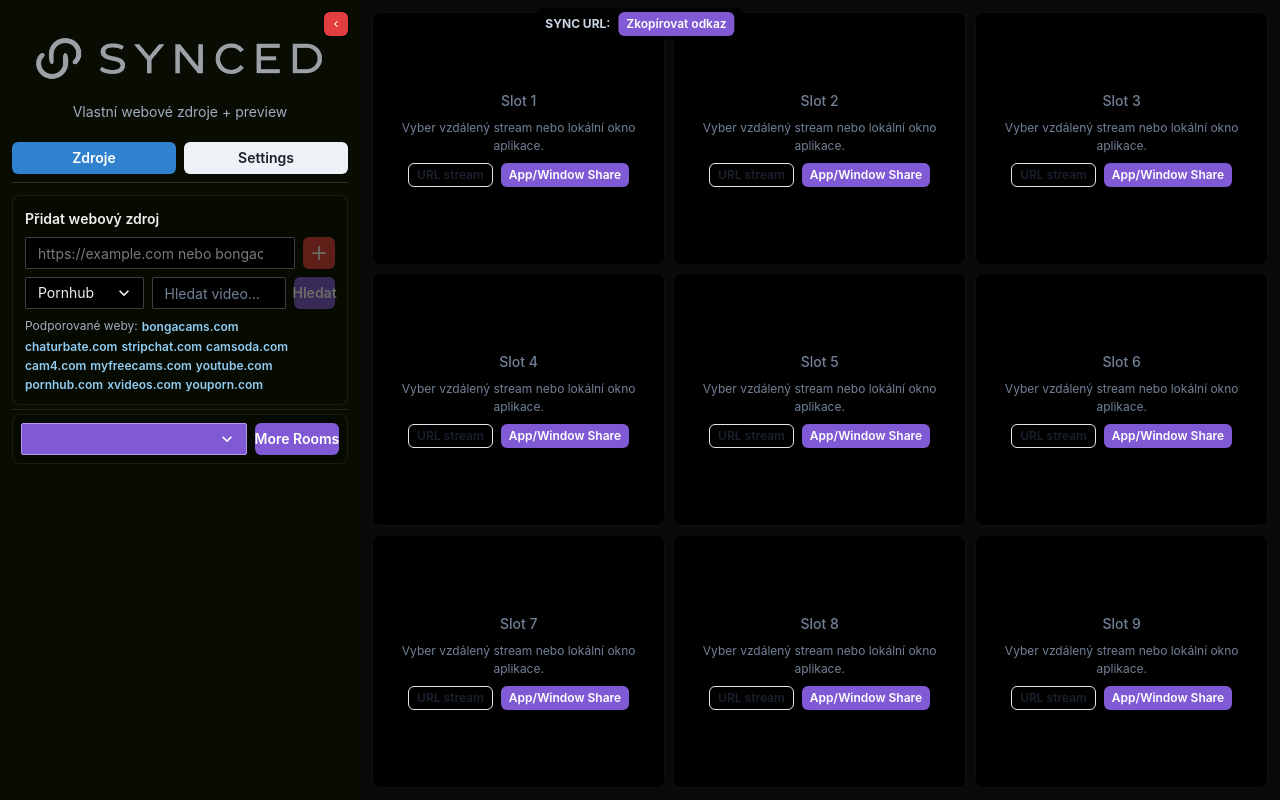
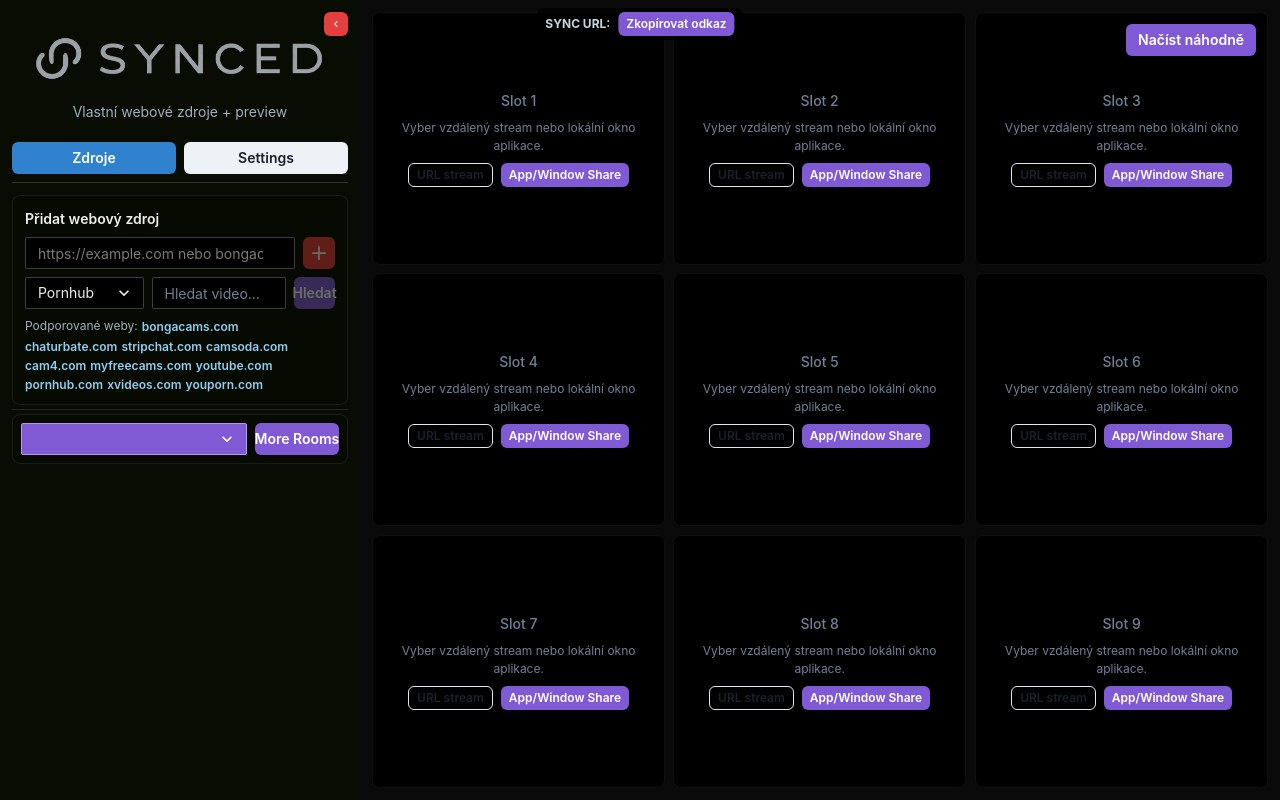
Before and after one commit to jnovec/synced-novec-online, a Next.js app: page / in a window 1280 px wide. Built offline with nearby package versions, Linux system fonts and the light colour scheme.

Commit message:
feat: randomly fill empty video slots

```diff
--- a/src/components/VideoGrid.tsx
+++ b/src/components/VideoGrid.tsx
@@ -1,17 +1,19 @@
 import { useControlsContext } from '@/contexts/useControls';
 import { useChannelsContext } from '@/contexts/useChannels';
-import { Box, Button, Flex, Grid, Image, Link, Text, IconButton } from '@chakra-ui/react';
+import { Box, Button, Flex, Grid, Image, Link, Text, IconButton, useToast } from '@chakra-ui/react';
 import { RepeatIcon } from '@chakra-ui/icons';
 import { useEffect, useRef, useState } from 'react';
 import ReactPlayer from 'react-player';
 import { usePagePip } from '@/hooks/usePagePip';
+import { planRandomSlotFill } from '@/lib/randomSlotFill';
 import { VideoDisplay } from './VideoGrid/VideoDisplay';
 
 const SLOT_LAYOUT_RELOAD_EVENT = 'synced:slot-layout-reload';
 
 export const VideoGrid = () => {
-  const { slots, gridSize, gridSizeMap } = useControlsContext();
+  const { slots, gridSize, gridSizeMap, setSlotVideo } = useControlsContext();
   const { channels } = useChannelsContext();
+  const toast = useToast();
   const [fullscreenIndex, setFullscreenIndex] = useState<number | null>(null);
   const [stripVertical, setStripVertical] = useState(false);
   const [snapshots, setSnapshots] = useState<Record<number, string>>({});
@@ -131,8 +133,46 @@ export const VideoGrid = () => {
     };
   }, []);
 
+  const randomizeEmptySlots = () => {
+    const candidates = Object.values(channels).flat().map(({ name, url, logo, playbackUrl }) => ({
+      name,
+      url,
+      thumbnailUrl: logo,
+      playbackUrl,
+    }));
+    const assignments = planRandomSlotFill(slots, candidates, visibleSlotCount);
+    if (!assignments.length) {
+      toast({
+        title: 'Není co náhodně načíst',
+        description: candidates.length ? 'Všechny viditelné sloty už jsou obsazené.' : 'Nejdřív načti videa ze zdroje.',
+        status: 'info',
+        duration: 2600,
+      });
+      return;
+    }
+    assignments.forEach(({ index, video }) => setSlotVideo(index, video));
+    toast({
+      title: `Náhodně načteno ${assignments.length} videí`,
+      status: 'success',
+      duration: 1800,
+    });
+  };
+
   return (
     <>
+      <Box position="relative" w="full" h="full" minH={0}>
+        <Button
+          position="absolute"
+          top="3"
+          right="3"
+          zIndex={20}
+          size="sm"
+          colorScheme="purple"
+          onClick={randomizeEmptySlots}
+          aria-label="Načíst náhodná videa do prázdných slotů"
+        >
+          Načíst náhodně
+        </Button>
       <Grid
         data-synced-video-grid="true"
         templateRows={`repeat(${layout.rows}, minmax(0, 1fr))`}
@@ -158,6 +198,7 @@ export const VideoGrid = () => {
           );
         })}
       </Grid>
+      </Box>
       {fullscreenIndex !== null && loadedSlots.length > 0 && <Box
         position="fixed"
         {...(stripVertical
--- /dev/null
+++ b/src/lib/randomSlotFill.ts
@@ -0,0 +1,34 @@
+export interface RandomSlotCandidate {
+  url: string;
+}
+
+export interface SlotAssignment<T extends RandomSlotCandidate> {
+  index: number;
+  video: T;
+}
+
+export function planRandomSlotFill<T extends RandomSlotCandidate>(
+  slots: (T | null)[],
+  candidates: T[],
+  visibleSlotCount: number,
+  random: () => number = Math.random,
+): SlotAssignment<T>[] {
+  const visibleCount = Math.min(slots.length, Math.max(0, Math.floor(visibleSlotCount)));
+  const occupiedUrls = new Set(slots.filter((slot): slot is T => Boolean(slot)).map(({ url }) => url));
+  const availableByUrl = new Map<string, T>();
+  for (const candidate of candidates) {
+    if (candidate.url && !occupiedUrls.has(candidate.url) && !availableByUrl.has(candidate.url)) {
+      availableByUrl.set(candidate.url, candidate);
+    }
+  }
+
+  const available = [...availableByUrl.values()];
+  const assignments: SlotAssignment<T>[] = [];
+  for (let index = 0; index < visibleCount && available.length; index += 1) {
+    if (slots[index] !== null) continue;
+    const sample = random();
+    const choice = Math.min(available.length - 1, Math.max(0, Math.floor(sample * available.length)));
+    assignments.push({ index, video: available.splice(choice, 1)[0] });
+  }
+  return assignments;
+}
```
Also changed, not shown: 1 other file (tests, documents, lock files or other folders).
